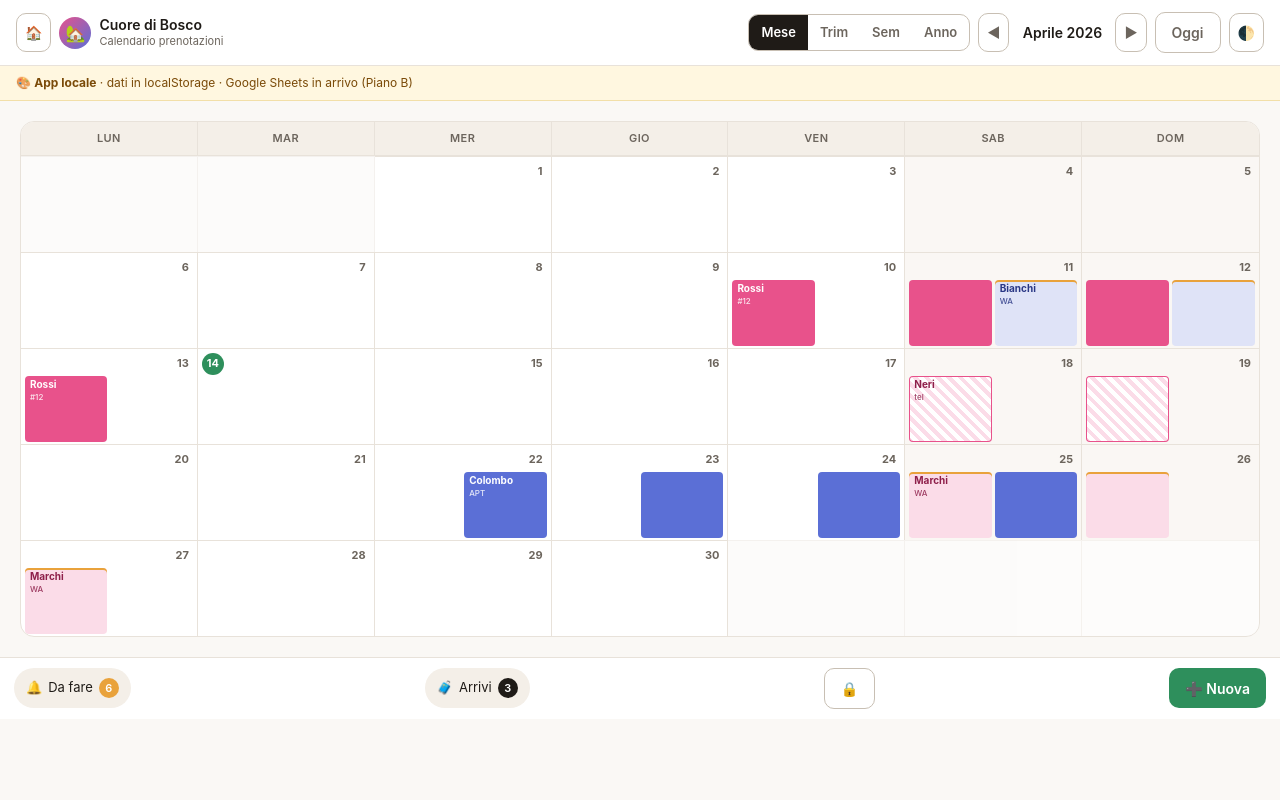
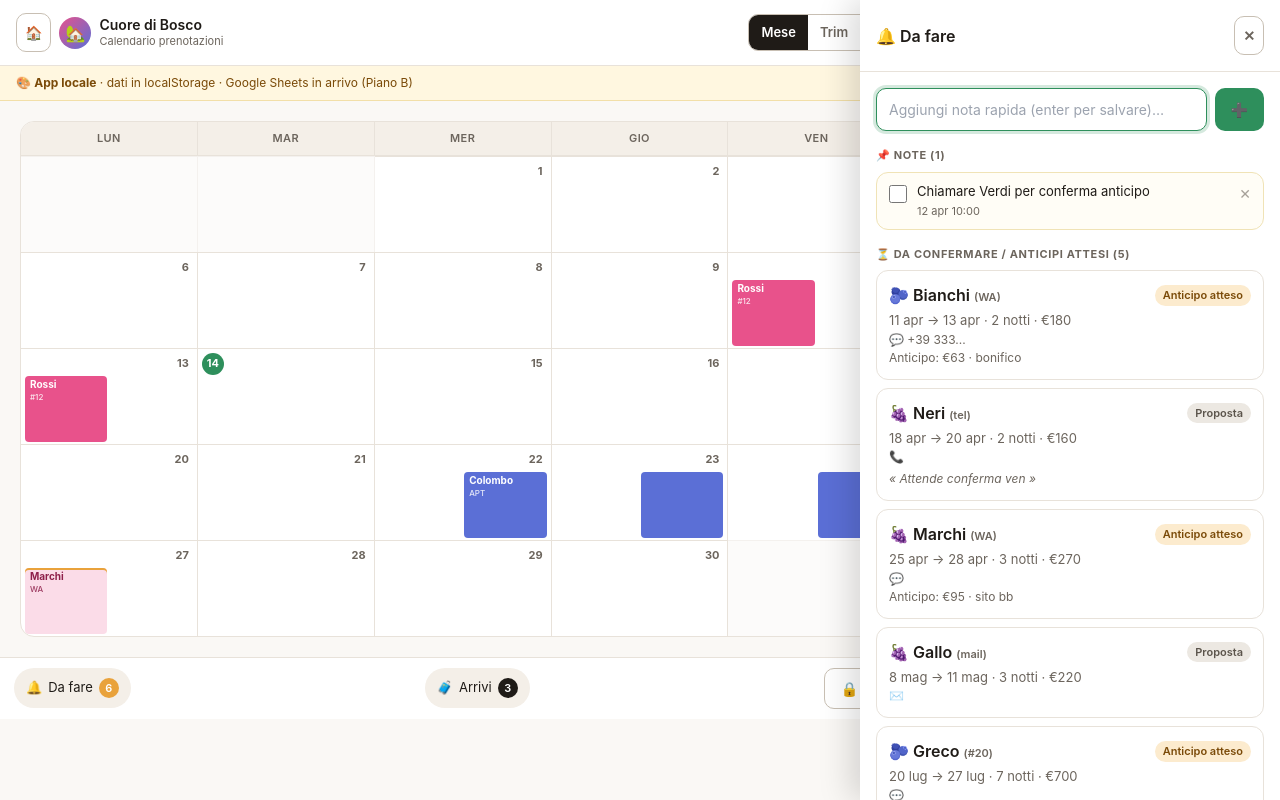
Before and after one commit to MaraCDB/CPP, a React (Vite) app in the folder app/: page / in a window 1280 px wide. Both pictures are taken after a click on the button 394 px from the left and 465 px from the top of the page. Built offline with nearby package versions, Linux system fonts and the light colour scheme.

Commit message:
feat(panels): TodoPanel with quick note input

```diff
--- a/app/src/components/panels/TodoPanel.tsx
+++ b/app/src/components/panels/TodoPanel.tsx
@@ -1,2 +1,63 @@
-interface Props { onClose: () => void }
-export const TodoPanel = (_props: Props) => null;
+import { useState } from 'react';
+import type { FormEvent } from 'react';
+import { useBookings } from '../../store/bookings';
+import { usePromemoria } from '../../store/promemoria';
+import { SidePanel } from '../common/SidePanel';
+import { BookingCard } from '../common/BookingCard';
+import type { Promemoria } from '../../types';
+
+export const TodoPanel = ({ onClose }: { onClose: () => void }) => {
+  const bookings = useBookings(s => s.items);
+  const { items: promemoria, add, toggle, remove } = usePromemoria();
+  const [text, setText] = useState('');
+
+  const open = promemoria.filter(p => !p.done).sort((a, b) => b.createdAt.localeCompare(a.createdAt));
+  const done = promemoria.filter(p => p.done).sort((a, b) => b.createdAt.localeCompare(a.createdAt));
+  const auto = bookings.filter(b => b.stato === 'proposta' || b.stato === 'anticipo_atteso')
+    .sort((a, b) => a.checkin.localeCompare(b.checkin));
+
+  const onAdd = (e: FormEvent) => {
+    e.preventDefault();
+    if (!text.trim()) return;
+    add(text.trim()); setText('');
+  };
+
+  const PromemoriaCard = ({ p }: { p: Promemoria }) => {
+    const dt = new Date(p.createdAt);
+    const when = dt.toLocaleDateString('it-IT',{day:'numeric',month:'short'}) + ' ' + dt.toLocaleTimeString('it-IT',{hour:'2-digit',minute:'2-digit'});
+    return (
+      <div className={`promemoria-card${p.done ? ' done' : ''}`}>
+        <input type="checkbox" checked={p.done} onChange={() => toggle(p.id)} />
+        <div className="txt">{p.testo}<div className="meta">{when}</div></div>
+        <button className="del" onClick={() => { if (confirm('Eliminare questa nota?')) remove(p.id); }} title="Elimina">✕</button>
+      </div>
+    );
+  };
+
+  return (
+    <SidePanel open title="🔔 Da fare" onClose={onClose}>
+      <form className="quicknote" onSubmit={onAdd}>
+        <input type="text" value={text} onChange={(e) => setText(e.target.value)}
+          placeholder="Aggiungi nota rapida (enter per salvare)…" autoComplete="off" autoFocus />
+        <button type="submit" className="btn btn-primary">➕</button>
+      </form>
+      {open.length > 0 && <>
+        <div className="section-title">📌 Note ({open.length})</div>
+        {open.map(p => <PromemoriaCard key={p.id} p={p} />)}
+      </>}
+      {auto.length > 0 && <>
+        <div className="section-title">⏳ Da confermare / anticipi attesi ({auto.length})</div>
+        {auto.map(b => <BookingCard key={b.id} b={b} />)}
+      </>}
+      {done.length > 0 && <>
+        <div className="section-title">✓ Fatte ({done.length})</div>
+        {done.map(p => <PromemoriaCard key={p.id} p={p} />)}
+      </>}
+      {open.length + auto.length + done.length === 0 && (
+        <div className="text-center py-8 text-sm" style={{ color: 'var(--ink-soft)' }}>
+          Tutto a posto! ✨<br /><span className="text-[11px]">Puoi comunque aggiungere una nota qui sopra.</span>
+        </div>
+      )}
+    </SidePanel>
+  );
+};
```
